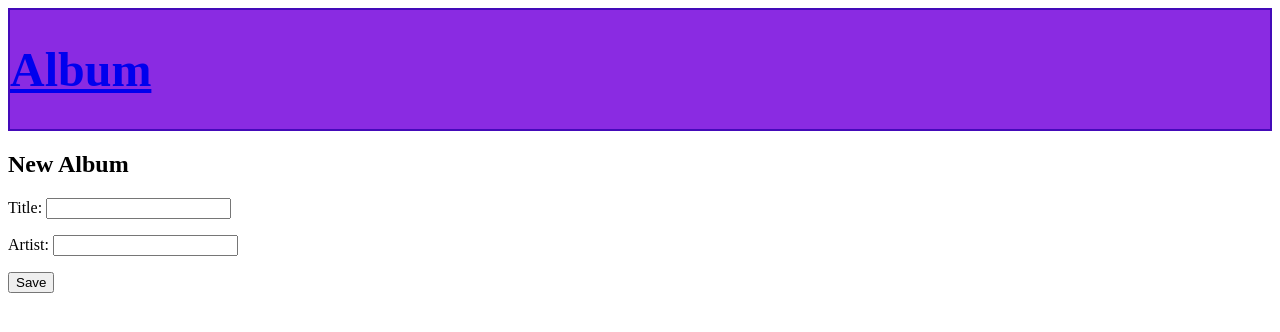
After one commit to GitLukeW/music_collection, a Django app: page /album/new/ in a window 1280 px wide. The commit adds this page. Shown: the top 332 px of the page. Run offline with Django 4.2, Linux system fonts and the light colour scheme.

```diff
--- /dev/null
+++ b/albums/forms.py
@@ -0,0 +1,10 @@
+from django import forms
+
+from .models import Album
+
+
+class AlbumForm(forms.ModelForm):
+
+    class Meta:
+        model = Album
+        fields = ('title', 'artist',)
--- /dev/null
+++ b/albums/templates/album/album_edit.html
@@ -0,0 +1,9 @@
+{% extends 'album/base.html' %}
+
+{% block content %}
+    <h2>New Album</h2>
+    <form method="POST" class="post-form">{% csrf_token %}
+        {{ form.as_p }}
+        <button type="submit" class="save btn btn-secondary">Save</button>
+    </form>
+{% endblock %}
--- a/albums/templates/album/base.html
+++ b/albums/templates/album/base.html
@@ -7,7 +7,16 @@
     <link rel="stylesheet" href="{% static 'css/album.css' %}" />
   </head>
   <body>
-    <header>Albums</header>
+    <header class="page-header">
+      <div class="container">
+        {% if user.is_authenticated %}
+        <a href="{% url 'album_new' %}" class="top-menu">
+          {% include './icons/file-earmark-plus.svg' %}
+        </a>
+        {% endif %}
+        <h1><a href="/">Album</a></h1>
+      </div>
+    </header>
     <main class="container">
       <div class="row">
         <div class="col">{% block content %} {% endblock %}</div>
--- a/albums/urls.py
+++ b/albums/urls.py
@@ -4,4 +4,6 @@ from . import views
 urlpatterns = [
     path('', views.album_list, name='album_list'),
     path('albums/<int:pk>', views.album_detail, name='album_detail'),
+    path('album/new/', views.album_new, name='album_new'),
+    path('album/<int:pk>/edit/', views.album_edit, name='album_edit'),
 ]
--- a/albums/views.py
+++ b/albums/views.py
@@ -1,5 +1,8 @@
 from django.shortcuts import render, get_object_or_404
 from .models import Album
+from .forms import AlbumForm
+from django.shortcuts import redirect
+from django.utils import timezone
 
 # Create your views here.
 
@@ -12,3 +15,32 @@ def album_list(request):
 def album_detail(request, pk):
     album = get_object_or_404(Album, pk=pk)
     return render(request, 'album/album_detail.html', {"album": album})
+
+
+def album_new(request):
+    if request.method == "POST":
+        form = AlbumForm(request.POST)
+        if form.is_valid():
+            album = form.save(commit=False)
+            album.author = request.user
+            album.published_date = timezone.now()
+            album.save()
+            return redirect('album_detail', pk=album.pk)
+    else:
+        form = AlbumForm()
+    return render(request, 'album/album_edit.html', {'form': form})
+
+
+def album_edit(request, pk):
+    post = get_object_or_404(Album, pk=pk)
+    if request.method == "POST":
+        form = AlbumForm(request.POST, instance=post)
+        if form.is_valid():
+            album = form.save(commit=False)
+            album.author = request.user
+            album.published_date = timezone.now()
+            album.save()
+            return redirect('album_detail', pk=post.pk)
+    else:
+        form = AlbumForm(instance=post)
+    return render(request, 'album/album_edit.html', {'form': form})
```
Also changed, not shown: albums/templates/album/album_detail.html (+8 -3 lines), albums/templates/album/icons/file-earmark-plus.svg (added), albums/templates/album/icons/pencil-fill.svg (added).
